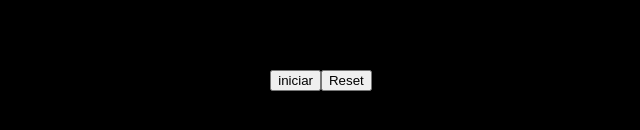
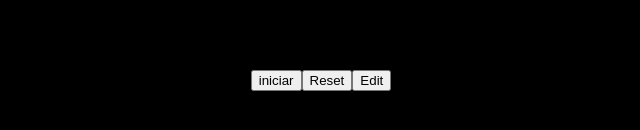
Before and after one commit to diegofernandoalayon/Timer-react, a React (Vite) app: page / in a window 1280 px wide. Shown: the part 558-688 px from the top of the page, without its empty margins (319-959 px from the left). Built offline with nearby package versions, Linux system fonts and the light colour scheme.

Commit message:
agregando boton de reset y arreglando funcionalidad de reset

```diff
--- a/src/pages/Timer/index.jsx
+++ b/src/pages/Timer/index.jsx
@@ -40,7 +40,12 @@ export default function Timer () {
 
   const handleReset = () => {
     setTimerOn(false)
-    setTimeState(0)
+    // setTimeState(0)
+    const timeSetted = +min + +sec
+    setTimeState(timeSetted)
+  }
+  const handleEdit = () => {
+    console.log('hello world')
   }
   useEffect(() => {
     if (timerOn) {
@@ -65,6 +70,7 @@ export default function Timer () {
       }
 
       <button onClick={handleReset}>Reset</button>
+      <button onClick={handleEdit}>Edit</button>
 
     </>
 
```
